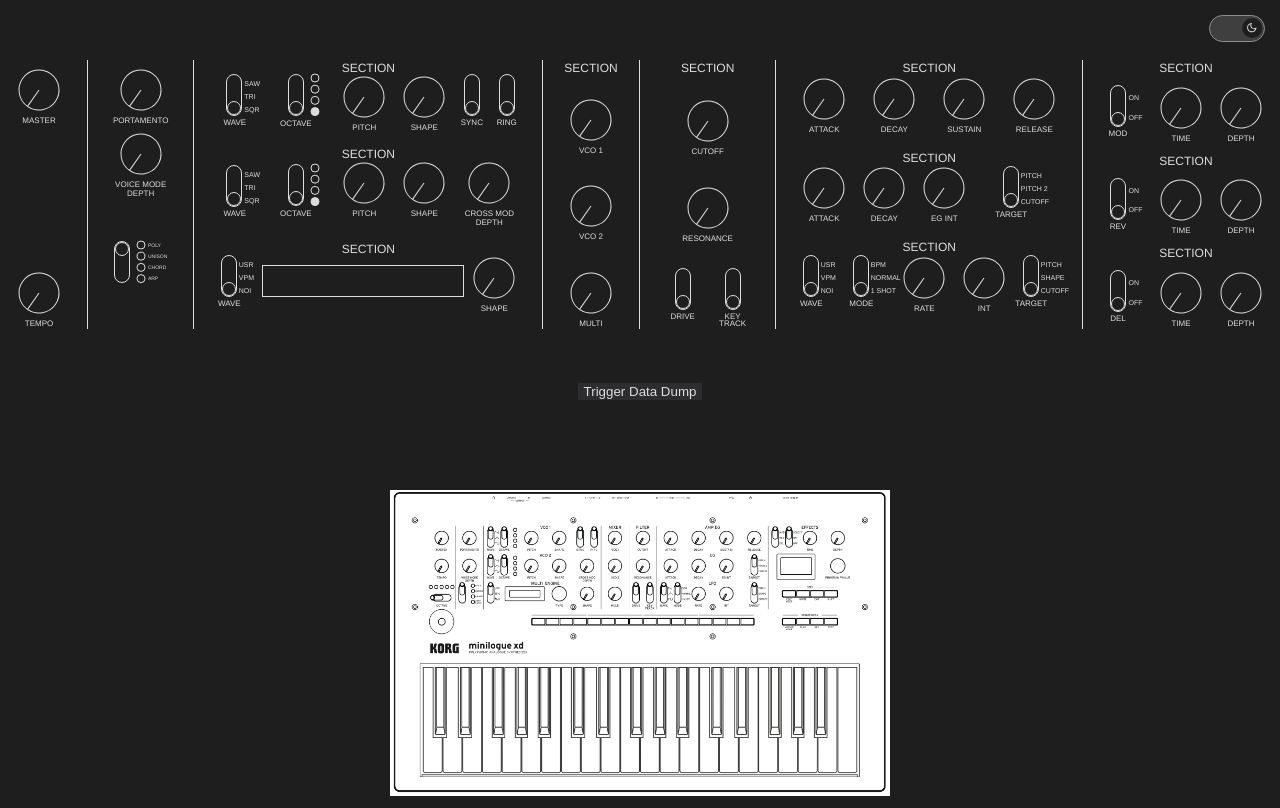
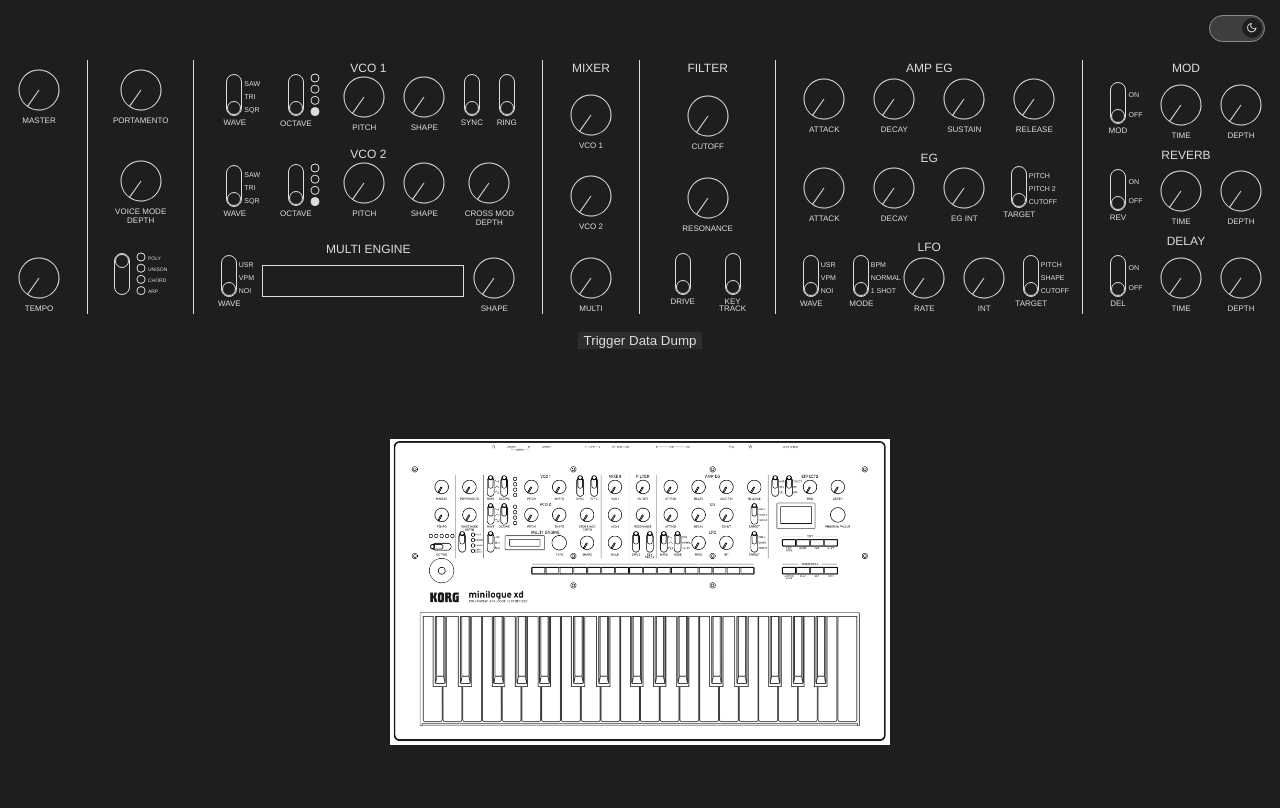
Before and after one commit to willconnell/xd-patch, a Vue app: page / in a window 1280 px wide. Built offline with nearby package versions, Linux system fonts and the light colour scheme.

Commit message:
styling cleanup on main interface

```diff
--- a/src/components/MinilogueXD.vue
+++ b/src/components/MinilogueXD.vue
@@ -13,11 +13,12 @@
         :dotLabels="['poly', 'unison', 'chord', 'arp']"
         :value="prog?.voiceModeType - 1"
         :positions="4"
+        style="margin-top: 0px; margin-bottom: 14px"
       />
     </div>
     <div class="divider"></div>
     <div class="oscillators section">
-      <div class="secTitle">SECTION</div>
+      <div class="secTitle">VCO 1</div>
       <div class="row sr">
         <Switch
           label="wave"
@@ -37,7 +38,7 @@
           <Switch label="ring" :positions="2" :value="prog?.ring" />
         </div>
       </div>
-      <div class="secTitle">SECTION</div>
+      <div class="secTitle">VCO 2</div>
 
       <div class="row sr">
         <Switch
@@ -55,9 +56,8 @@
         <Knob label="shape" :value="prog?.vco2Shape" />
         <Knob label="cross mod depth" :value="prog?.crossModDepth" />
       </div>
-      <div class="secTitle">SECTION</div>
-
-      <div class="row sr">
+      <div class="secTitle">MULTI ENGINE</div>
+      <div class="row">
         <Switch
           label="wave"
           :labels="['usr', 'vpm', 'noi']"
@@ -70,14 +70,14 @@
     </div>
     <div class="divider"></div>
     <div class="mixer section">
-      <div class="secTitle">SECTION</div>
+      <div class="secTitle">MIXER</div>
       <Knob label="vco 1" :value="prog?.vco1Level" />
       <Knob label="vco 2" :value="prog?.vco2Level" />
       <Knob label="multi" :value="prog?.multiLevel" />
     </div>
     <div class="divider"></div>
     <div class="filter section">
-      <div class="secTitle">SECTION</div>
+      <div class="secTitle">FILTER</div>
       <Knob label="cutoff" :value="prog?.cutoff" />
       <Knob label="resonance" :value="prog?.resonance" />
       <div class="row">
@@ -92,16 +92,14 @@
     </div>
     <div class="divider"></div>
     <div class="modulation section">
-      <div class="secTitle">SECTION</div>
-
+      <div class="secTitle">AMP EG</div>
       <div class="row sr">
         <Knob label="attack" :value="prog?.ampEGAttack" />
         <Knob label="decay" :value="prog?.ampEGDecay" />
         <Knob label="sustain" :value="prog?.ampEGSustain" />
         <Knob label="release" :value="prog?.ampEGRelease" />
       </div>
-      <div class="secTitle">SECTION</div>
-
+      <div class="secTitle">EG</div>
       <div class="row sr">
         <Knob label="attack" :value="prog?.egAttack" />
         <Knob label="decay" :value="prog?.egDecay" />
@@ -110,11 +108,11 @@
           label="target"
           :labels="['pitch', 'pitch 2', 'cutoff']"
           :value="prog?.egTarget"
+          style="margin-left: -2px; margin-right: 12px; width: 50px"
         />
       </div>
-      <div class="secTitle">SECTION</div>
-
-      <div class="row sr">
+      <div class="secTitle">LFO</div>
+      <div class="row">
         <Switch
           label="wave"
           :labels="['usr', 'vpm', 'noi']"
@@ -136,8 +134,7 @@
     </div>
     <div class="divider"></div>
     <div class="effects section">
-      <div class="secTitle">SECTION</div>
-
+      <div class="secTitle">MOD</div>
       <div class="row">
         <!-- fixme: configure sub types for FX later -->
         <Switch
@@ -149,7 +146,7 @@
         <Knob label="time" :value="prog?.modFxTime" />
         <Knob label="depth" :value="prog?.modFxDepth" />
       </div>
-      <div class="secTitle">SECTION</div>
+      <div class="secTitle">REVERB</div>
 
       <div class="row">
         <Switch
@@ -161,7 +158,7 @@
         <Knob label="time" :value="prog?.reverbTime" />
         <Knob label="depth" :value="prog?.reverbDepth" />
       </div>
-      <div class="secTitle">SECTION</div>
+      <div class="secTitle">DELAY</div>
 
       <div class="row">
         <Switch
@@ -175,11 +172,7 @@
       </div>
     </div>
   </div>
-
   <br />
-  <br />
-  <br />
-
   <button
     @click="requestDataDump"
     style="
@@ -216,17 +209,20 @@
     next steps:
       -------adding labels to poly/chord/latch switch
       -------implement dark mode toggle
-      labeling different sections
+      -------labeling different sections
       -------dark mode styling
       -------create nice dark mode switch
       -------matching height of "drive" and "key track" switches
-      fix odd spreading of voice section; why is voice type switch so tall?
-      fix weird gap in some switches in bottom position
+      -------fix odd spreading of voice section; why is voice type switch so tall?
       -------add fill to side dots
+      calibrate clock position of knobs to actual on minilogue
+      validate data with actual minilogue
+      master & tempo knob positions?
       style side dot fill to look like a glowing light
       investigate why poly/unison switch defaults to top position
       midi channel selector
       figure out how input/output midi UI will look
+      fix weird gap in some switches in bottom position
   -->
 </template>
 
```
